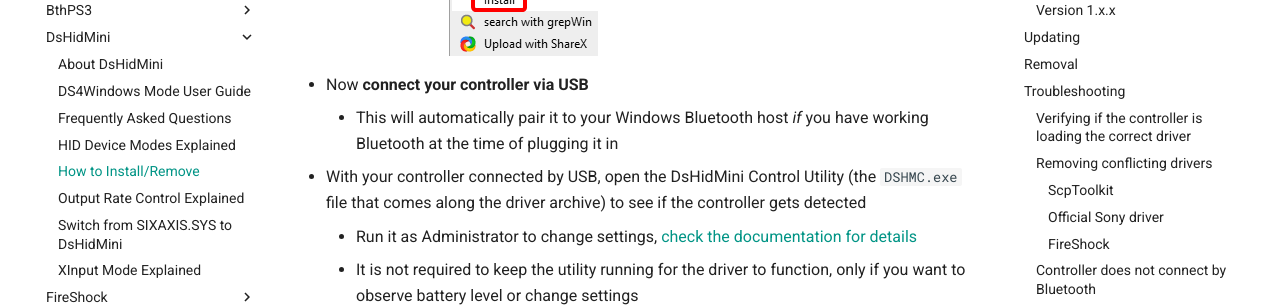
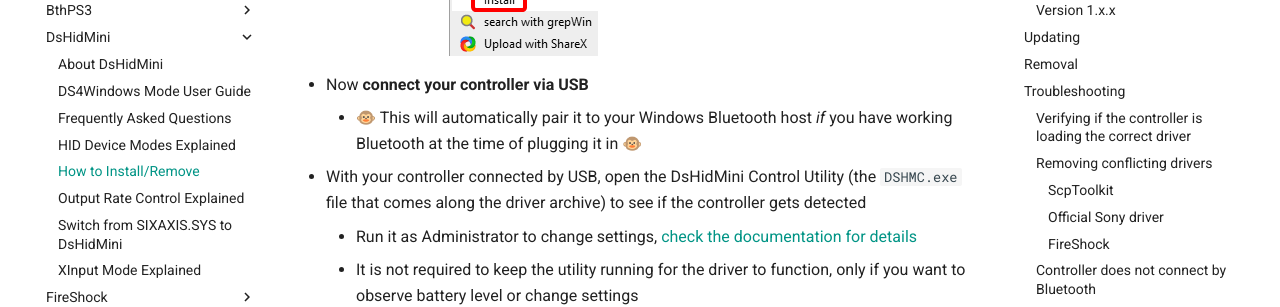
Before and after one commit to nefarius/ViGEm.github.io, an MkDocs documentation site: the page built from docs/projects/DsHidMini/How-to-Install.md, in a window 1280 px wide and 900 px high, scrolled down 1995 px. Shown: the part 152-459 px from the top of the window. Built offline with MkDocs 1.6.1 and Material for MkDocs 9.7.7, drawn with Linux system fonts in a browser that asks for light colours; comment, search, counter and statistics services are not loaded.

Commit message:
Added monkey as highlighter cuz why not

```diff
--- a/docs/projects/DsHidMini/How-to-Install.md
+++ b/docs/projects/DsHidMini/How-to-Install.md
@@ -29,7 +29,7 @@
 - Right-click on `igfilter.inf` and select Install (**no not miss this step**)
     ![oAjtjJRW9B.png](images/oAjtjJRW9B.png)
 - Now **connect your controller via USB**
-    - This will automatically pair it to your Windows Bluetooth host *if* you have working Bluetooth at the time of plugging it in
+    - 🐵 This will automatically pair it to your Windows Bluetooth host *if* you have working Bluetooth at the time of plugging it in 🐵
 - With your controller connected by USB, open the DsHidMini Control Utility (the `DSHMC.exe` file that comes along the driver archive) to see if the controller gets detected
     - Run it as Administrator to change settings, [check the documentation for details](../HID-Device-Modes-Explained)
     - It is not required to keep the utility running for the driver to function, only if you want to observe battery level or change settings
```
